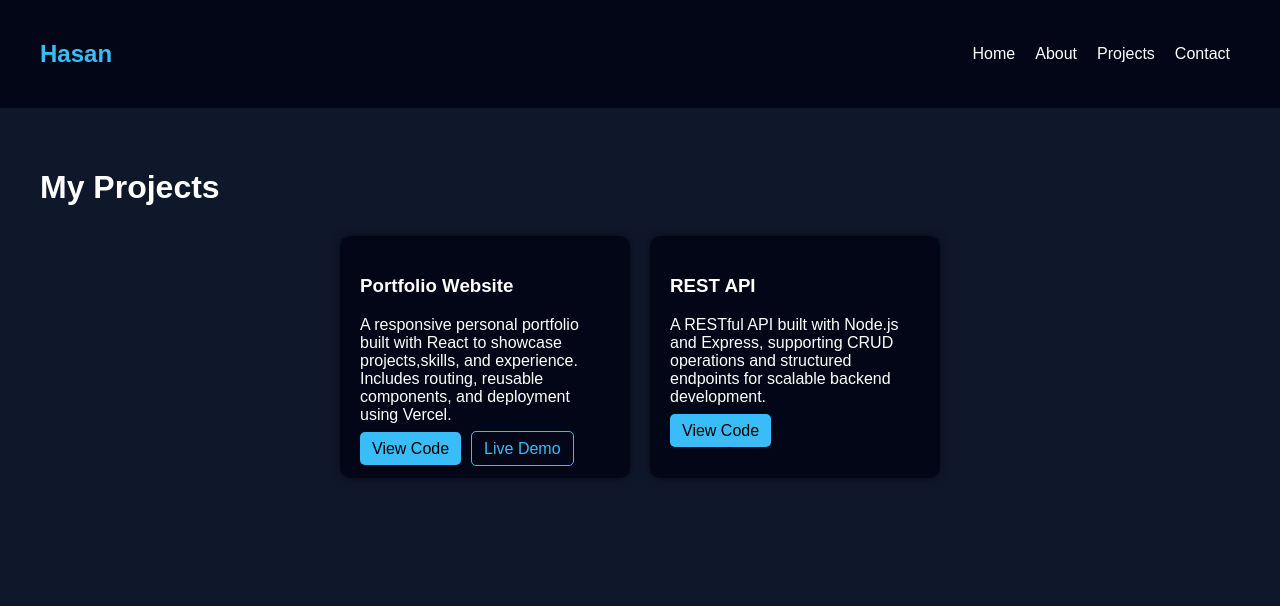
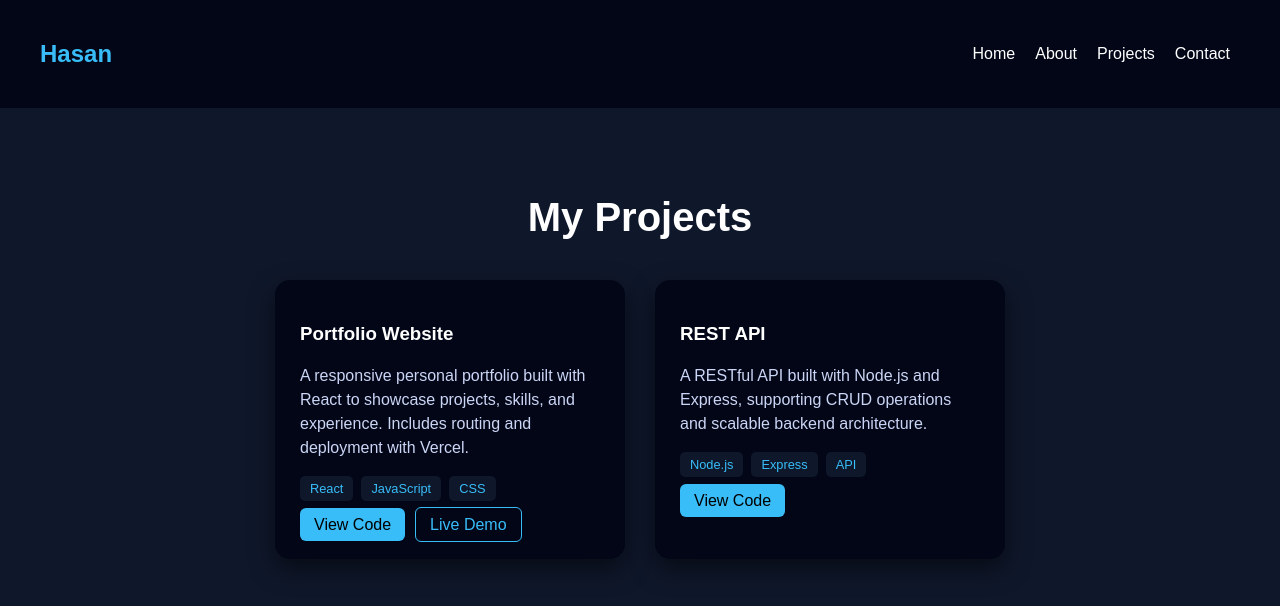
Before and after one commit to Has-has/portfolio, a React app: page /projects in a window 1280 px wide. Shown: the top 606 px of the page. Built offline with nearby package versions, Linux system fonts and the light colour scheme; the HTML template or start-up script is replaced by a standard one.

Commit message:
modern project cards design

```diff
--- a/src/pages/Projects.jsx
+++ b/src/pages/Projects.jsx
@@ -1,23 +1,39 @@
 function Projects() {
   return (
-    <div style={{ padding: "40px" }}>
-      <h1>My Projects</h1>
+    <div style={styles.wrapper}>
+      <h1 style={styles.title}>My Projects</h1>
 
       <div style={styles.container}>
         {/* Project 1 */}
         <div
           style={styles.card}
-          onMouseOver={(e) =>
-            (e.currentTarget.style.transform = "scale(1.05)")
-          }
-          onMouseOut={(e) =>
-            (e.currentTarget.style.transform = "scale(1)")
-          }
+          onMouseOver={(e) => {
+            e.currentTarget.style.transform = "translateY(-8px)";
+            e.currentTarget.style.boxShadow =
+              "0 20px 40px rgba(56, 189, 248, 0.2)";
+          }}
+          onMouseOut={(e) => {
+            e.currentTarget.style.transform = "translateY(0)";
+            e.currentTarget.style.boxShadow = styles.card.boxShadow;
+          }}
         >
           <h3>Portfolio Website</h3>
-          <p>A responsive personal portfolio built with React to showcase projects,skills, and experience. Includes routing, reusable components, and deployment using Vercel.</p>
 
-          <div style={{ marginTop: "15px" }}>
+          <p style={styles.description}>
+            A responsive personal portfolio built with React to showcase
+            projects, skills, and experience. Includes routing and deployment
+            with Vercel.
+          </p>
+
+          {/* Tech Stack */}
+          <div style={styles.techStack}>
+            <span style={styles.tag}>React</span>
+            <span style={styles.tag}>JavaScript</span>
+            <span style={styles.tag}>CSS</span>
+          </div>
+
+          {/* Buttons */}
+          <div style={styles.buttonGroup}>
             <a
               href="https://github.com/Has-has/portfolio"
               target="_blank"
@@ -41,17 +57,31 @@ function Projects() {
         {/* Project 2 */}
         <div
           style={styles.card}
-          onMouseOver={(e) =>
-            (e.currentTarget.style.transform = "scale(1.05)")
-          }
-          onMouseOut={(e) =>
-            (e.currentTarget.style.transform = "scale(1)")
-          }
+          onMouseOver={(e) => {
+            e.currentTarget.style.transform = "translateY(-8px)";
+            e.currentTarget.style.boxShadow =
+              "0 20px 40px rgba(56, 189, 248, 0.2)";
+          }}
+          onMouseOut={(e) => {
+            e.currentTarget.style.transform = "translateY(0)";
+            e.currentTarget.style.boxShadow = styles.card.boxShadow;
+          }}
         >
           <h3>REST API</h3>
-          <p>A RESTful API built with Node.js and Express, supporting CRUD operations and structured endpoints for scalable backend development.</p>
 
-          <div style={{ marginTop: "15px" }}>
+          <p style={styles.description}>
+            A RESTful API built with Node.js and Express, supporting CRUD
+            operations and scalable backend architecture.
+          </p>
+
+          {/* Tech Stack */}
+          <div style={styles.techStack}>
+            <span style={styles.tag}>Node.js</span>
+            <span style={styles.tag}>Express</span>
+            <span style={styles.tag}>API</span>
+          </div>
+
+          <div style={styles.buttonGroup}>
             <a
               href="https://github.com/yourusername/rest-api"
               target="_blank"
@@ -68,38 +98,74 @@ function Projects() {
 }
 
 const styles = {
+  wrapper: {
+    padding: "60px 20px",
+    textAlign: "center",
+  },
+
+  title: {
+    marginBottom: "40px",
+    fontSize: "2.5rem",
+  },
+
   container: {
     display: "flex",
-    gap: "20px",
+    gap: "30px",
     justifyContent: "center",
-    marginTop: "30px",
     flexWrap: "wrap",
   },
 
   card: {
     backgroundColor: "#020617",
-    padding: "20px",
-    borderRadius: "10px",
-    width: "250px",
-    boxShadow: "0 0 10px rgba(0,0,0,0.5)",
-    transition: "0.3s",
+    padding: "25px",
+    borderRadius: "15px",
+    width: "300px",
+    boxShadow: "0 10px 25px rgba(0,0,0,0.5)",
+    transition: "all 0.3s ease",
+    textAlign: "left",
+  },
+
+  description: {
+    marginTop: "10px",
+    lineHeight: "1.5",
+    color: "#cbd5f5",
+  },
+
+  techStack: {
+    marginTop: "15px",
+    marginBottom: "15px",
+  },
+
+  tag: {
+    display: "inline-block",
+    backgroundColor: "#0f172a",
+    color: "#38bdf8",
+    padding: "5px 10px",
+    borderRadius: "5px",
+    marginRight: "8px",
+    fontSize: "0.8rem",
+  },
+
+  buttonGroup: {
+    marginTop: "10px",
   },
 
   button: {
     backgroundColor: "#38bdf8",
     color: "#000",
-    padding: "8px 12px",
-    borderRadius: "5px",
+    padding: "8px 14px",
+    borderRadius: "6px",
     textDecoration: "none",
     marginRight: "10px",
     fontWeight: "500",
+    transition: "0.2s",
   },
 
   buttonSecondary: {
     border: "1px solid #38bdf8",
     color: "#38bdf8",
-    padding: "8px 12px",
-    borderRadius: "5px",
+    padding: "8px 14px",
+    borderRadius: "6px",
     textDecoration: "none",
   },
 };
```
